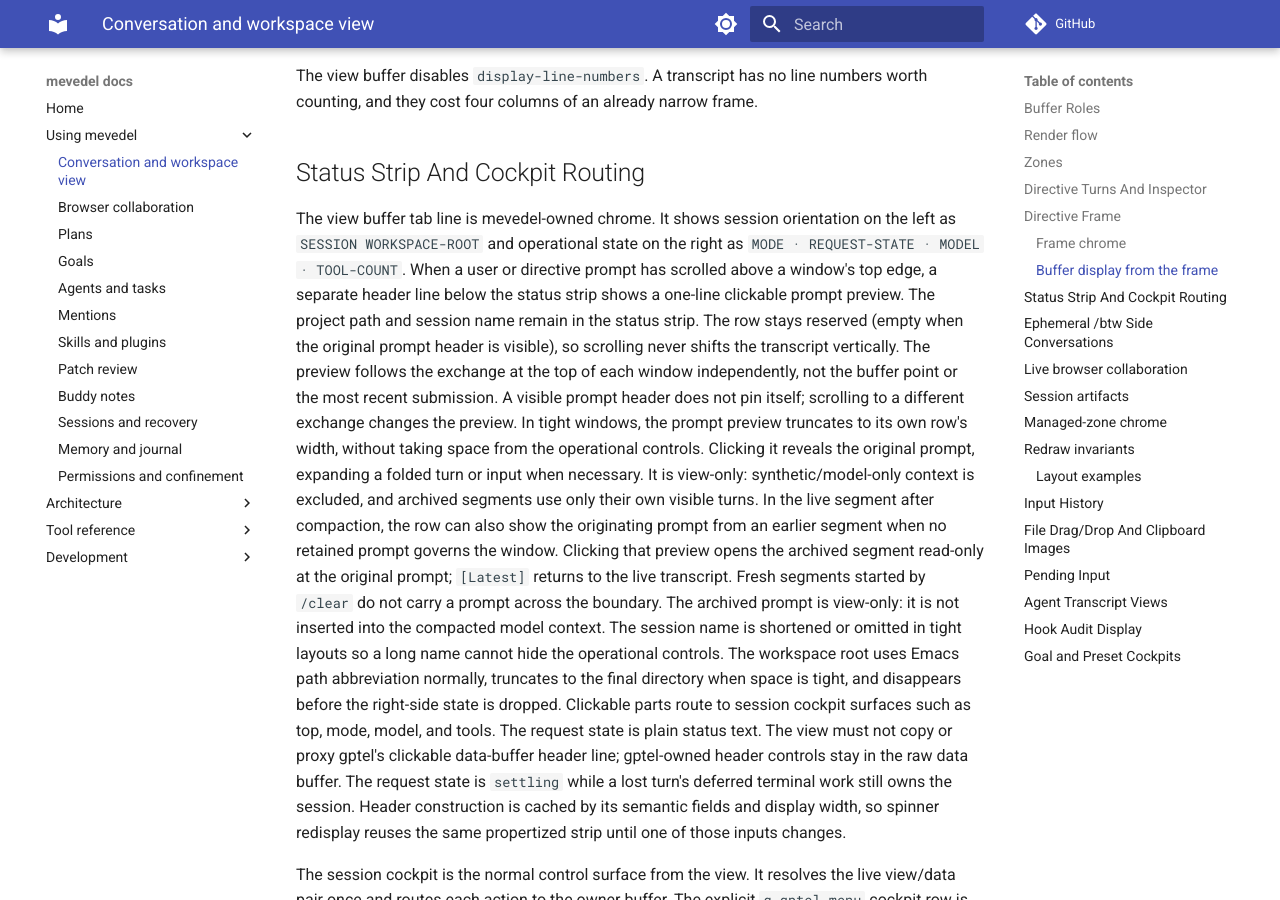
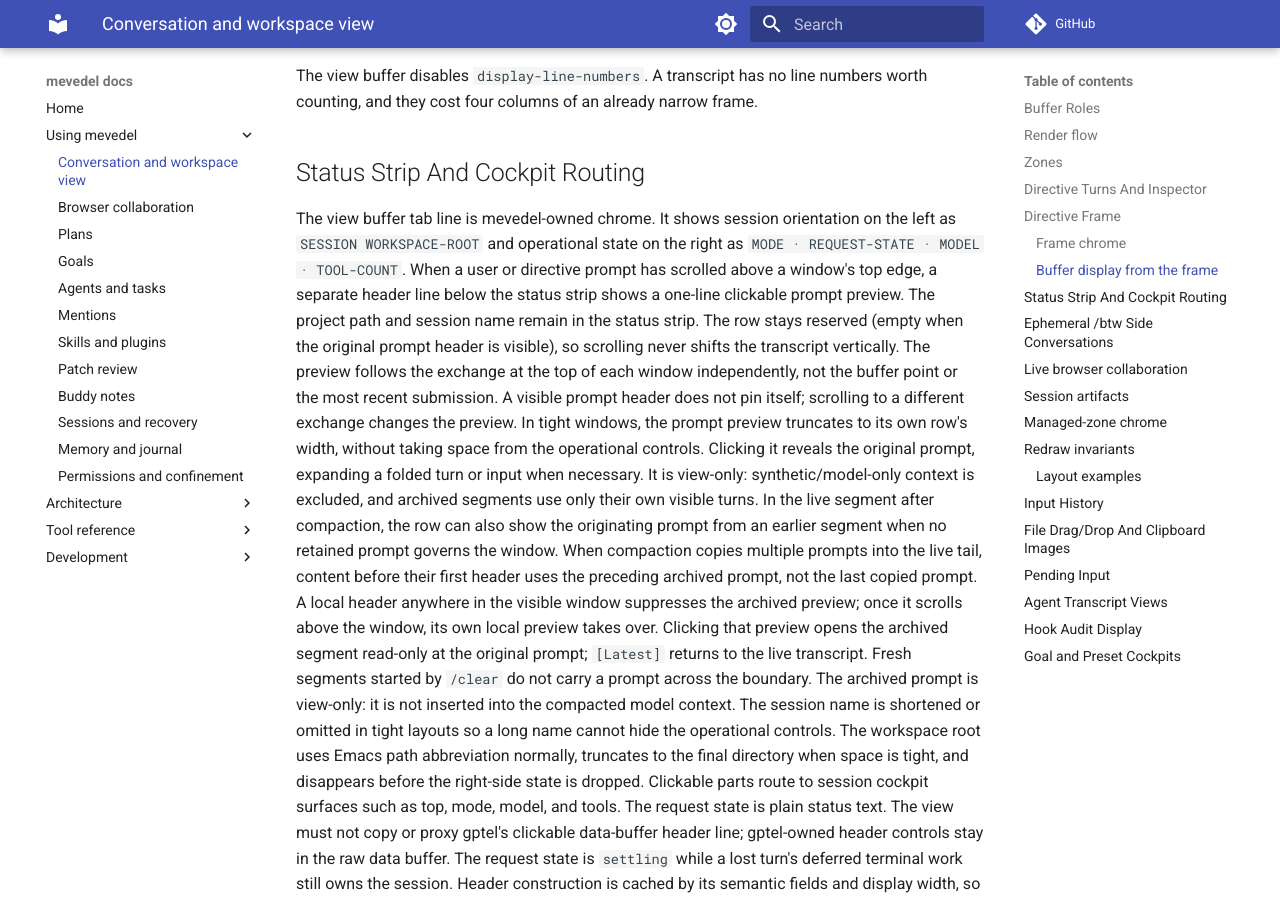
Before and after one commit to FrauH0lle/mevedel, an MkDocs documentation site: the page built from docs/view.md, in a window 1280 px wide and 900 px high, scrolled down 13480 px. Built offline with MkDocs 1.6.1 and Material for MkDocs 9.7.7, drawn with Linux system fonts in a browser that asks for light colours; comment, search, counter and statistics services are not loaded.

Commit message:
fix(view): Pin the prompt preceding a copied compaction tail
Use the segment tail count to select the archived prompt governing content before retained prompts. Keep the archived preview hidden when a local prompt header is visible anywhere in the window; retain the live draft and request markers on archive failures and inspection.

* mevedel-view.el (mevedel-view--archived-prompt, mevedel-view--refresh-continuation-prompt, mevedel-view--sticky-prompt-line): Select and validate the preceding source prompt and honor visible local headers.

* test/test-mevedel-view.el (mevedel-view--continuation-prompt): Cover copied-tail ordering and window-local suppression.

* test/test-mevedel-view-segments.el (mevedel-view-segments-jump-to-prompt): Cover read failures and live-state preservation.

* docs/view.md: Document retained-tail preview precedence.

Validation: 8669 isolated tests, 0 unexpected (22 skipped); focused 459/459; 208 files compiled without warnings; git diff --check.

```diff
--- a/docs/view.md
+++ b/docs/view.md
@@ -650,6 +650,10 @@
 own visible turns.
 In the live segment after compaction, the row can also show the originating
 prompt from an earlier segment when no retained prompt governs the window.
+When compaction copies multiple prompts into the live tail, content before
+their first header uses the preceding archived prompt, not the last copied
+prompt. A local header anywhere in the visible window suppresses the archived
+preview; once it scrolls above the window, its own local preview takes over.
 Clicking that preview opens the archived segment read-only at the original
 prompt; `[Latest]` returns to the live transcript. Fresh segments started by
 `/clear` do not carry a prompt across the boundary. The archived prompt is
```
Also changed, not shown: 3 other files.
